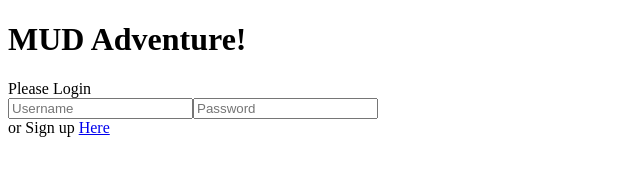
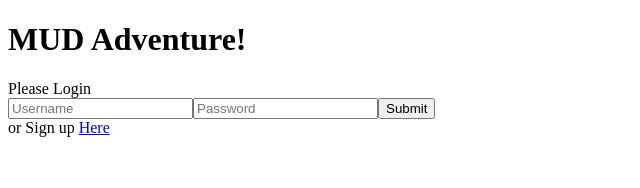
Before and after one commit to Team-Poe/frontend, a React (Create React App) app in the folder adventure/: page / in a window 1280 px wide. Shown: the top 188 px of the page, without its empty margins (0-640 px from the left). Built offline with nearby package versions, Linux system fonts and the light colour scheme.

Commit message:
Added world component

```diff
--- a/adventure/src/AppRouter.js
+++ b/adventure/src/AppRouter.js
@@ -3,12 +3,14 @@ import { Switch, Route } from 'react-router-dom';
 
 import Register from './Components/Register';
 import Login from './Components/Login';
+import World from './Components/World';
 
 function AppRouter() {
     return <div>
         <Switch>
             <Route path = '/register' component = {Register} />
-            <Route path = '/' component = {Login} />
+            <Route exact path = '/' component = {Login} />
+            <Route path = '/world' component = {World} />
         </Switch>
     </div>
 }
--- a/adventure/src/Components/Login.js
+++ b/adventure/src/Components/Login.js
@@ -11,6 +11,7 @@ const Form = styled.form``;
 const Username = styled.input``;
 const Password = styled.input``;
 const SignUp = styled.div``;
+const Button = styled.button``;
 
 function Login(props) {
   const [user, setUser] = useState({ username: "", password: "" });
@@ -28,7 +29,7 @@ function Login(props) {
         if (res.status === 200 && res.data) {
           const token = res.data.key;
           localStorage.setItem("token", `Token ${token}`);
-          props.history.push("/rooms");
+          props.history.push("/world");
         }
       })
       .catch(err => {
@@ -63,6 +64,7 @@ function Login(props) {
           value={user.password}
           onChange={inputHandler}
         />
+        <Button type = 'submit' onChange = {submitHandler}>Submit</Button>
       </Form>
 
       <SignUp>
--- /dev/null
+++ b/adventure/src/Components/World.js
@@ -0,0 +1,23 @@
+import React, {useState, useEffect} from "react"
+import axios from "axios"
+
+const World = () => {
+
+    useEffect(() => {
+        axios.get("https://team-poe.herokuapp.com/api/adv/init", {
+            headers: {
+                Authorization: localStorage.getItem("token")
+            }
+        })
+        .then(res => {
+            console.log(res)
+        }).catch(err => {
+            console.log(err.response)
+        })
+    }, [])
+    return (
+        <h1>World</h1>
+    )
+}
+
+export default World
```
